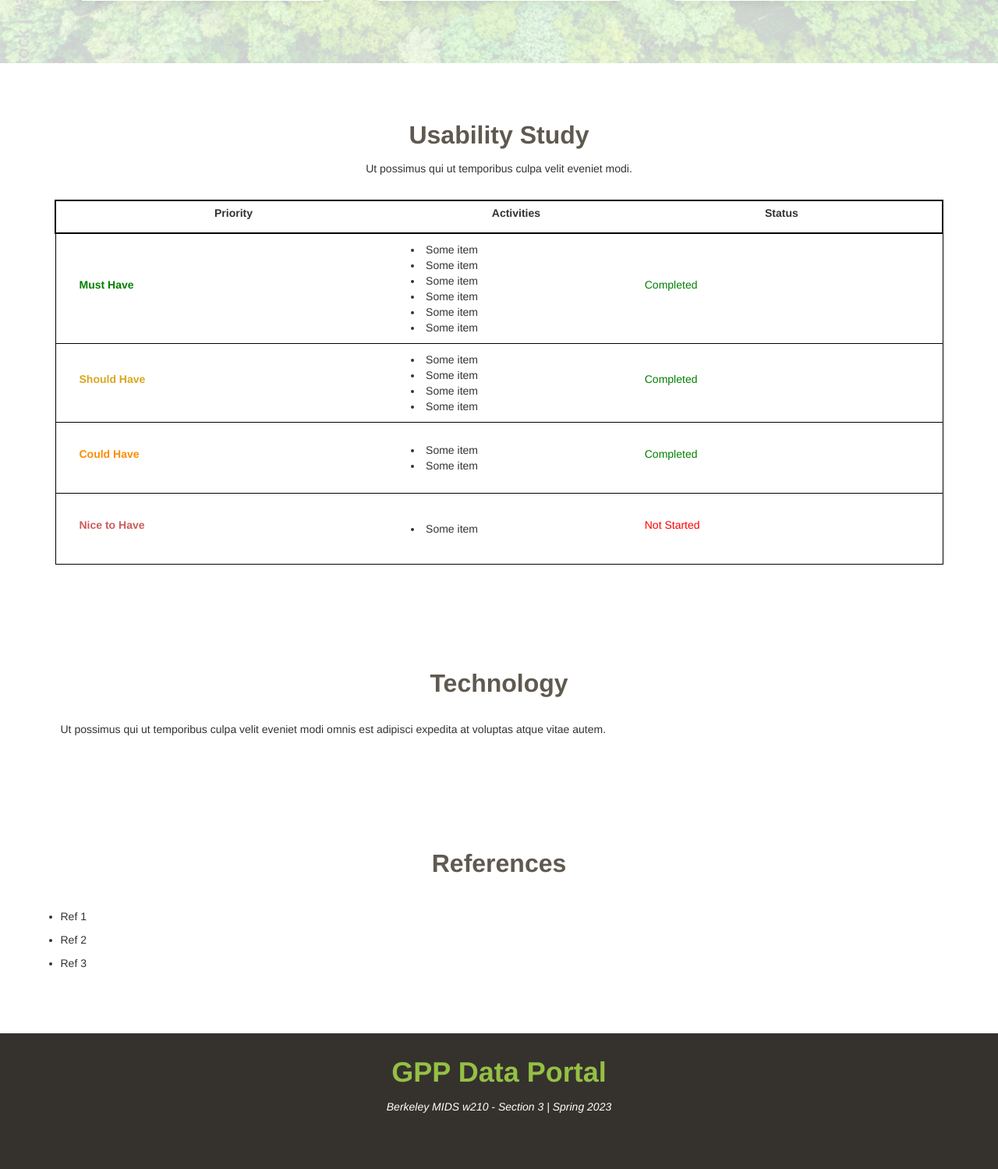
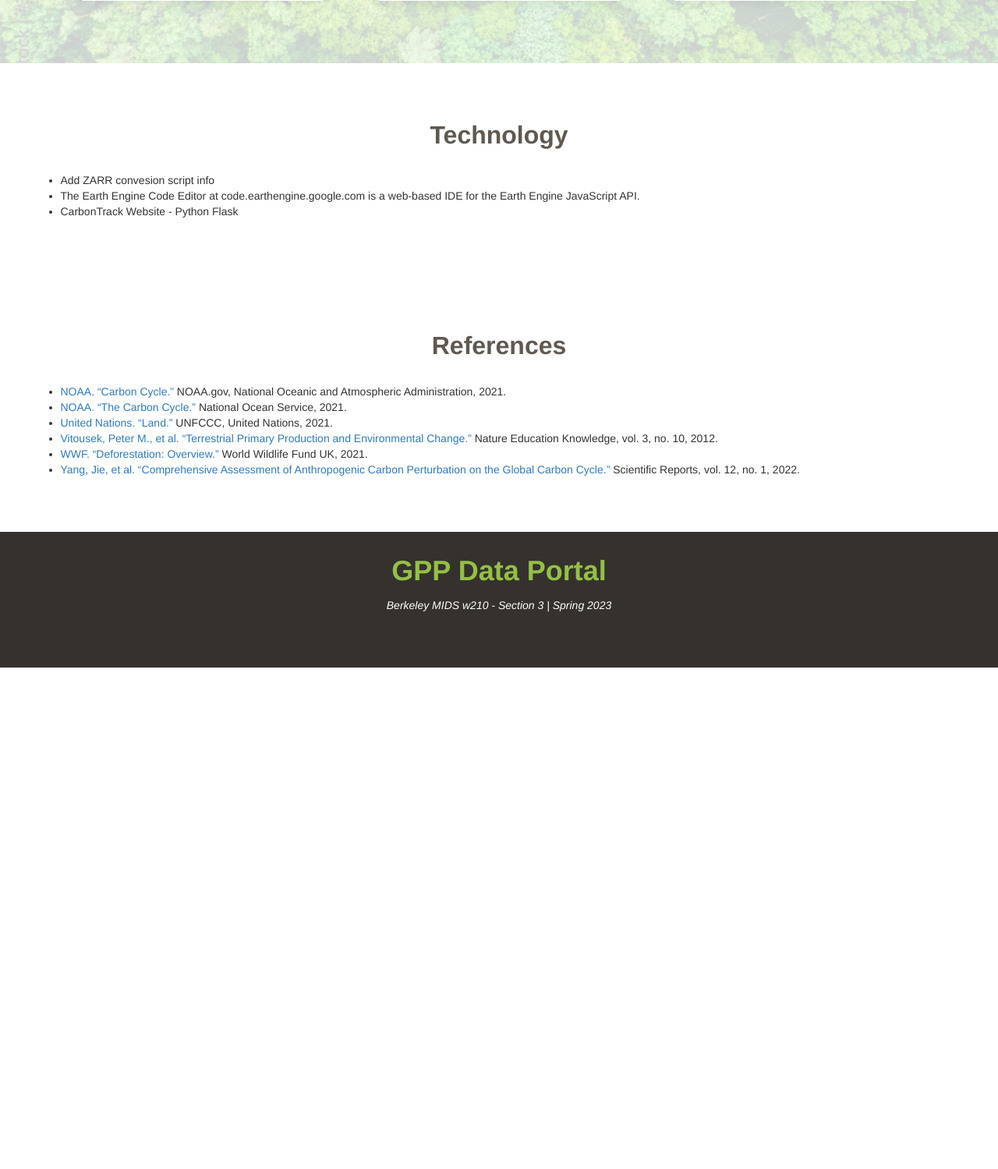
Before and after one commit to ssburgan/GPPDataPortal, a Flask app: page /about/ in a window 1280 px wide. Shown: the part 686-2185 px from the top of the page at 78% size. After the commit the page ends 1542 px from the top, so only its background shows below. Run offline with Flask 2, Linux system fonts and the light colour scheme; some libraries are stand-ins or nearby versions.

Commit message:
update website

```diff
--- a/static/assets/css/gee.css
+++ b/static/assets/css/gee.css
@@ -3,13 +3,13 @@
     display:none;
 }
 
-#iframe-container {
+.iframe-container {
     position: relative;
     overflow: hidden;
     padding-top: 56.25%; /* 16:9 aspect ratio */
   }
 
-  #iframe-container iframe {
+ .iframe-container iframe {
     position: absolute;
     top: 0;
     left: 0;
--- a/templates/about.html
+++ b/templates/about.html
@@ -76,109 +76,19 @@ About
 
     </div>
   </section><!-- End team Section -->
-  <section class="usability">
-    <div class="container">
-      <div class="section-title">
-        <h2>Usability Study</h2>
-        <p>Ut possimus qui ut temporibus culpa velit eveniet modi.</p>
-      </div>
-      <div class="row">
-        <table style="border: 1px solid black;
-              border-radius: 10px;">
-          <tr style="border: 2px solid black;
-              border-radius: 10px;">
-            <th>
-              <p style="text-align:center; padding: 5px;">Priority</p>
-            </th>
-            <th>
-              <p style="text-align:center;">Activities</p>
-            </th>
-            <th>
-              <p style="text-align:center;">Status</p>
-            </th>
-          </tr>
-          <tr style="border: 1px solid black;
-              border-radius: 10px;">
-            <td>
-              <p style="color:green; padding: 30px;"><b>Must Have</b></p>
-            </td>
-            <td>
-              <p>
-                <li>Some item</li>
-                <li>Some item</li>
-                <li>Some item</li>
-                <li>Some item</li>
-                <li>Some item</li>
-                <li>Some item</li>
-              </p>
-            </td>
-            <td>
-              <p style="color:green; padding: 30px">Completed</p>
-            </td>
-          </tr>
-          <tr style="border: 1px solid black;
-              border-radius: 10px;">
-            <td>
-              <p style="color:goldenrod; padding: 30px;"><b>Should Have</b></p>
-            </td>
-            <td>
-              <p>
-                <li>Some item</li>
-                <li>Some item</li>
-                <li>Some item</li>
-                <li>Some item</li>
-              </p>
-            </td>
-            <td>
-              <p style="color:green; padding: 30px">Completed</p>
-            </td>
-          </tr>
-          <tr style="border: 1px solid black;
-              border-radius: 10px;">
-            <td>
-              <p style="color:darkorange; padding: 30px;"><b>Could Have</b></p>
-            </td>
-            <td>
-              <p>
-                <li>Some item</li>
-                <li>Some item</li>
-              </p>
-            </td>
-            <td>
-              <p style="color:green; padding: 30px">Completed</p>
-            </td>
-          </tr>
-          <tr style="border: 1px solid black;
-              border-radius: 10px;">
-            <td>
-              <p style="color:indianred; padding: 30px;"><b>Nice to Have</b></p>
-            </td>
-            <td>
-              <p>
-                <li>Some item</li>
-              </p>
-            </td>
-            <td>
-              <p style="color:red; padding: 30px">Not Started</p>
-            </td>
-
-          </tr>
-        </table>
-      </div>
-
-    </div>
-  </section>
-
   <section class="technology">
     <div class="container">
       <div class="section-title">
         <h2>Technology</h2>
       </div>
       <div class="row">
-        <p>Ut possimus qui ut temporibus culpa velit eveniet modi omnis est adipisci expedita at voluptas atque vitae
-          autem.</p>
+        <ul>
+          <li>Add ZARR convesion script info</li>
+          <li>The Earth Engine Code Editor at code.earthengine.google.com is a web-based IDE for the Earth Engine
+            JavaScript API.</li>
+          <li>CarbonTrack Website - Python Flask</li>
+        </ul>
       </div>
-
     </div>
   </section>
 
@@ -192,17 +102,21 @@ About
       </div>
       <div class="row">
         <ul>
-          <p>
-            <li>Ref 1</li>
-          </p>
-          <p>
-            <li>Ref 2
-            </li>
-          </p>
-          <p>
-            <li> Ref 3
-            </li>
-          </p>
+          <li><a href="https://www.noaa.gov/education/resource-collections/climate/carbon-cycle">NOAA. “Carbon
+              Cycle.”</a> NOAA.gov, National Oceanic and Atmospheric Administration, 2021.</li>
+          <li><a href="https://oceanservice.noaa.gov/facts/carbon-cycle.html">NOAA. “The Carbon Cycle.”</a> National
+            Ocean Service, 2021.</li>
+          <li><a href="https://www.un.org/en/climatechange/science/climate-issues/land">United Nations. “Land.”</a>
+            UNFCCC, United Nations, 2021.</li>
+          <li><a
+              href="https://www.nature.com/scitable/knowledge/library/terrestrial-primary-production-fuel-for-life-17567411/">Vitousek,
+              Peter M., et al. “Terrestrial Primary Production and Environmental Change.”</a> Nature Education
+            Knowledge, vol. 3, no. 10, 2012.</li>
+          <li><a href="https://www.wwf.org.uk/learn/effects-of/deforestation">WWF. “Deforestation: Overview.”</a> World
+            Wildlife Fund UK, 2021.</li>
+          <li><a href="https://doi.org/10.1038/s41598-022-23120-0">Yang, Jie, et al. “Comprehensive Assessment of
+              Anthropogenic Carbon Perturbation on the Global Carbon Cycle.”</a> Scientific Reports, vol. 12, no. 1,
+            2022.</li>
         </ul>
       </div>
 
```
Also changed, not shown: static/assets/js/script.js (+36 -50 lines), templates/GPPapp.html (+9 -6 lines), templates/data.html (+2 -5 lines), static/assets/img/co2/Fluxnetmap.png (added).
